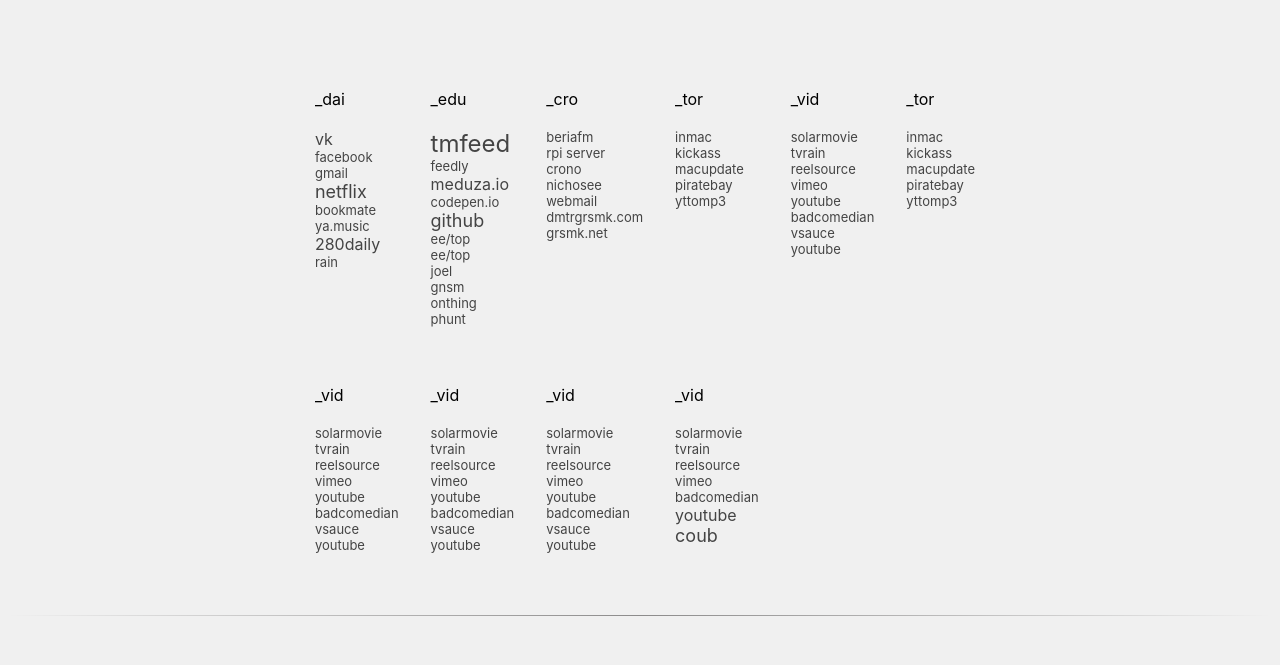
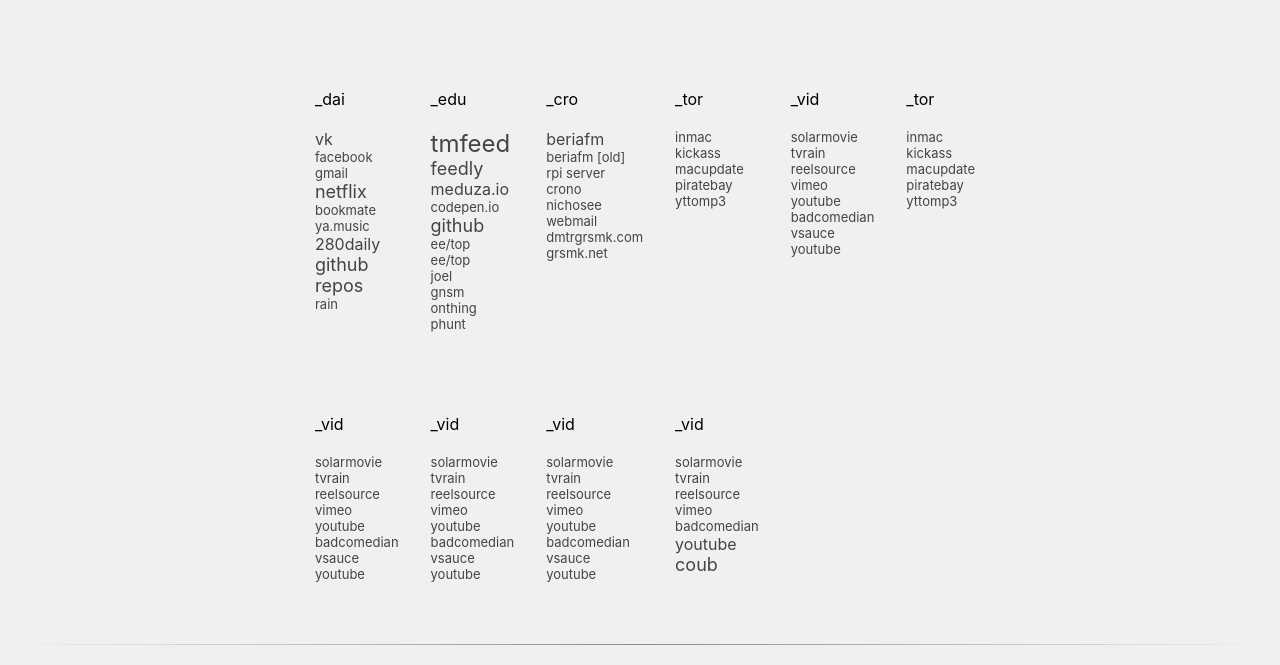
Before and after one commit to dmitrygerasimuk/startpage, a plain HTML site: page index.html in a window 1280 px wide. Shown: the top 665 px of the page. Drawn offline with nearby package versions, Linux system fonts and the light colour scheme.

Commit message:
add some stuff

```diff
--- a/index.html
+++ b/index.html
@@ -145,6 +145,7 @@ $(document).ready(function(){
 		<a href="https://bookmate.com"><font size="2">  bookmate </font></a> <br>
 		<a href="http://music.yandex.ru"><font size="2">ya.music   </font></a> <br>
 		<a href="https://280daily.com/login"><font size="3"> 280daily </font></a> <br>
+		<a href="https://github.com/dmitrygerasimuk?tab=repositories"><font size="4"> github repos  </font></a> <br>
 		<a href="https://rainymood.com/"><font size="2">rain  </font></a> <br>
 		<a href="http://"><font size="2">   </font></a> <br>
 		<a href="http://"><font size="2">   </font></a> <br>
@@ -156,7 +157,7 @@ $(document).ready(function(){
 		<br>
 		_EDU<br><br>
 		<a href="http://tmfeed.ru"> <font size="5"> tmfeed </font> <font size="2"> </a> <br>
-		<a href="https://feedly.com/"> <font size="2"> feedly </font> <font size="2"> </a> <br>
+		<a href="https://feedly.com/"> <font size="4"> feedly </font> <font size="2"> </a> <br>
 		<a href="http://meduza.io"> <font size="3"> meduza.io </font> <font size="2"> </a> <br>
 		<a href="http://codepen.io"> <font size="2">codepen.io</font> <font size="2"> </a> <br>
 		<a href="http://github.com"> <font size="4">github</font> <font size="2"> </a> <br>
@@ -172,7 +173,8 @@ $(document).ready(function(){
 
 		<td valign=top><br>
 		_CRO<br><br>
-		<a href="http://gerasimuk.net/beriafm/"><font size="2"> beriaFM </font></a> <br>
+		<a href="http://gerasimuk.net/beriafm/"><font size="3"> beriaFM </font></a> <br>
+		<a href="http://gerasimuk.net/beriafm/old"><font size="2"> beriaFM [old] </font></a> <br>
 		<a href="http://gerasimuk.hldns.ru"> <font size="2"> rPI server </font> </a> <br>
 		<a href="http://home.gerasimuk.net"> <font size="2"> crono </font> </a> <br>
 
```
